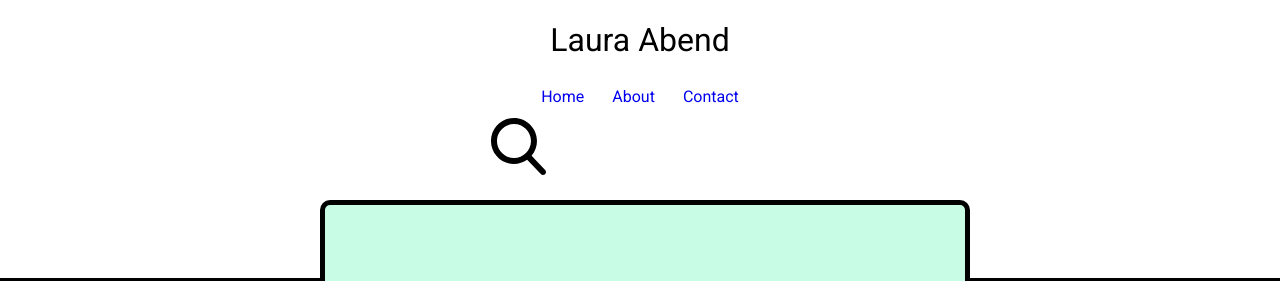
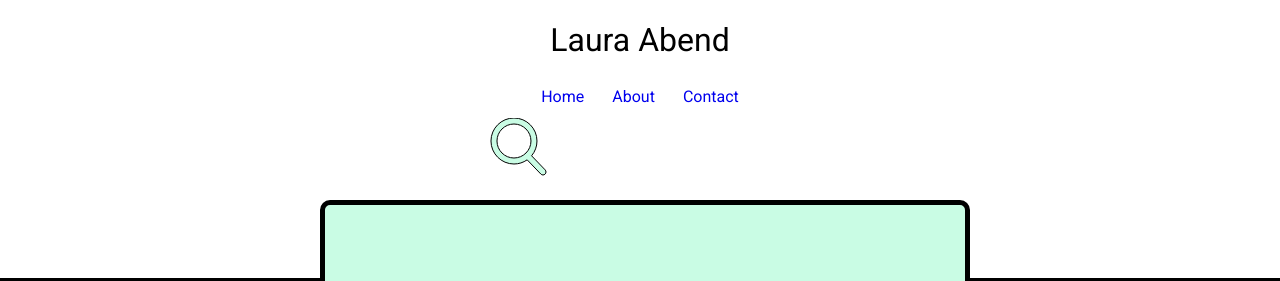
Before and after one commit to thisisserious/gitHubChallenge3, a plain HTML site: page sass/index.html in a window 1280 px wide. Shown: the top 281 px of the page. Drawn offline with Linux system fonts and the light colour scheme.

Commit message:
add svg to mess around with including it inline html & style it using scss

```diff
--- a/sass/main.scss
+++ b/sass/main.scss
@@ -36,6 +36,11 @@ nav {
     padding: 6px 12px;
     text-decoration: none;
   }
+}
+
+.search-icon {
+  fill: $mint-green;
+  stroke: black;
 }
 
 .banner {
```
Also changed, not shown: sass/main.css, 1 other file.
